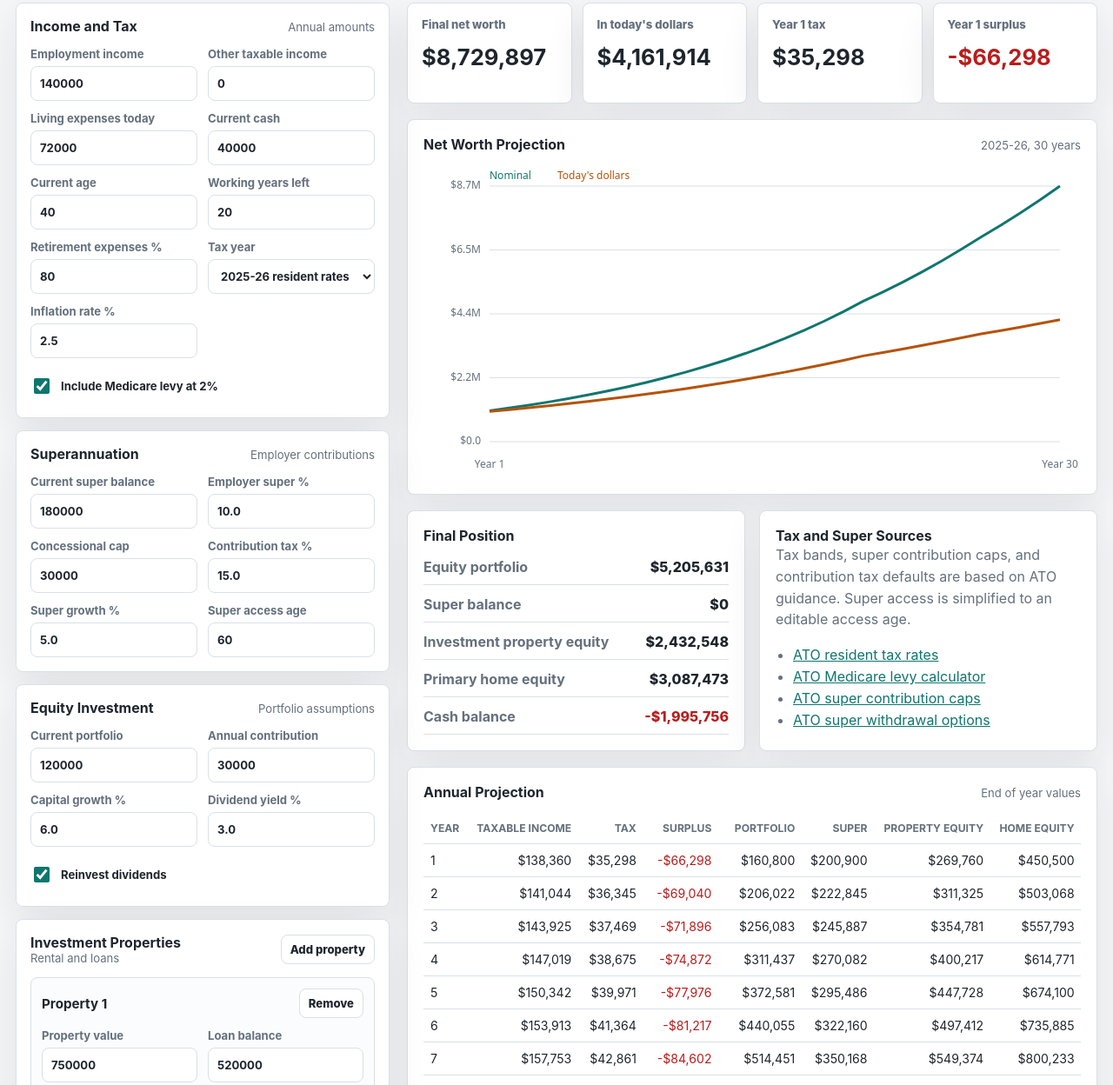
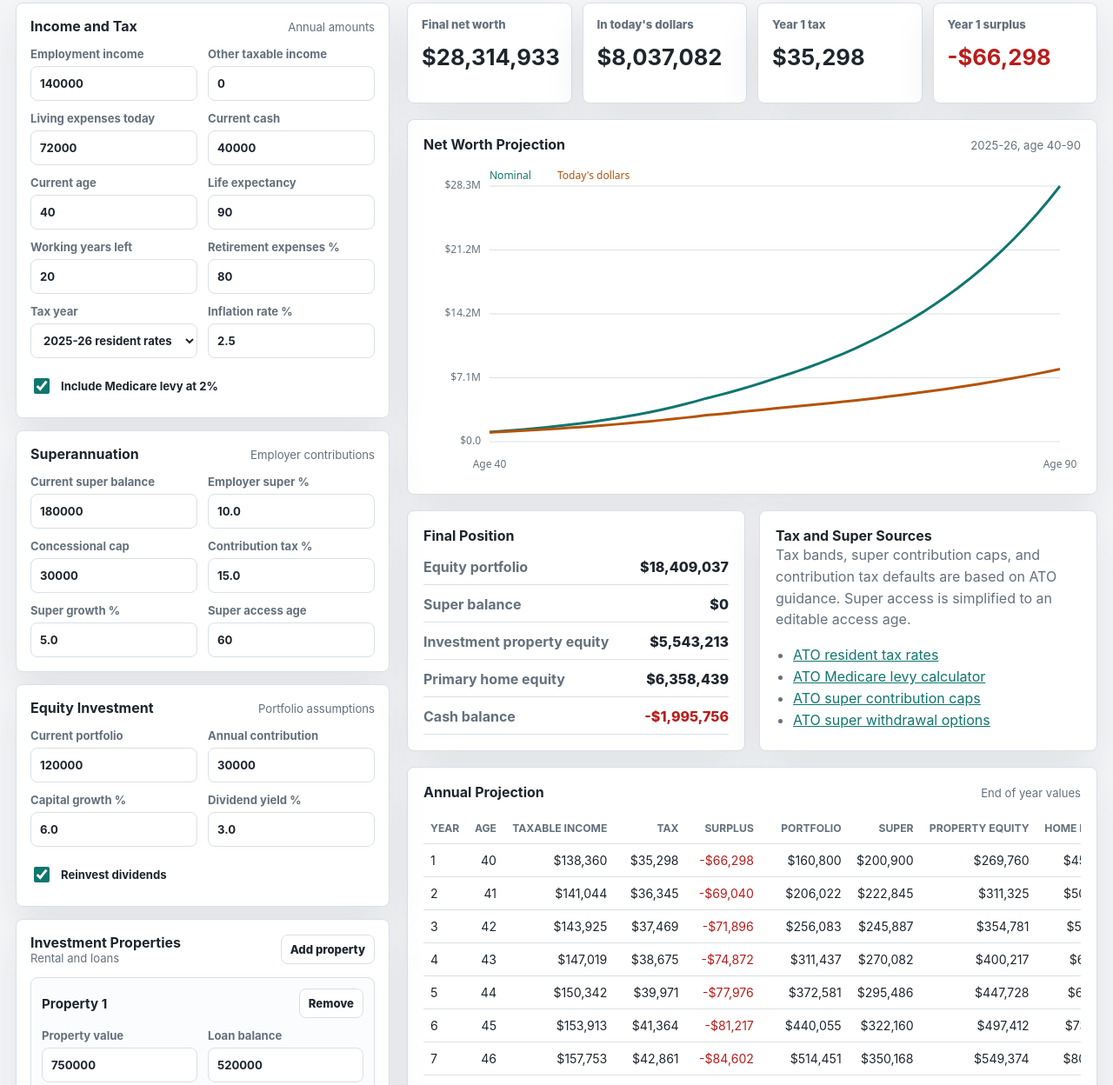
Before and after one commit to printfxyz/printfxyz.github.io, a plain HTML site: page australia-financial-planner/index.html in a window 1280 px wide. Shown: the part 284-1532 px from the top of the page at 87% size. Drawn offline with Linux system fonts and the light colour scheme; no server answers.

Commit message:
Add life expectancy projection horizon

```diff
--- a/australia-financial-planner/index.html
+++ b/australia-financial-planner/index.html
@@ -59,6 +59,10 @@
             <label>
               Current age
               <input name="currentAge" type="number" min="0" max="100" step="1" value="40">
+            </label>
+            <label>
+              Life expectancy
+              <input name="lifeExpectancy" type="number" min="1" max="120" step="1" value="90">
             </label>
             <label>
               Working years left
@@ -230,10 +234,6 @@
               Annual mortgage payment
               <input name="homePayment" type="number" min="0" step="1000" value="54000">
             </label>
-            <label>
-              Projection years
-              <input name="years" type="number" min="1" max="50" step="1" value="30">
-            </label>
           </div>
         </section>
       </form>
@@ -319,6 +319,7 @@
               <thead>
                 <tr>
                   <th>Year</th>
+                  <th>Age</th>
                   <th>Taxable income</th>
                   <th>Tax</th>
                   <th>Surplus</th>
--- a/australia-financial-planner/script.js
+++ b/australia-financial-planner/script.js
@@ -202,12 +202,19 @@ function restoreState() {
 
 function getInputs() {
   const data = new FormData(form);
+  const currentAge = Math.max(0, Math.min(120, Math.round(numberValue("currentAge"))));
+  const lifeExpectancy = Math.max(
+    currentAge,
+    Math.min(120, Math.round(numberValue("lifeExpectancy")))
+  );
+
   return {
     employmentIncome: numberValue("employmentIncome"),
     otherIncome: numberValue("otherIncome"),
     livingExpenses: numberValue("livingExpenses"),
     cash: numberValue("cash"),
-    currentAge: Math.max(0, Math.min(100, Math.round(numberValue("currentAge")))),
+    currentAge,
+    lifeExpectancy,
     workingYears: Math.max(0, Math.min(50, Math.round(numberValue("workingYears")))),
     retirementExpenseRate: percent("retirementExpenseRate"),
     taxYear: data.get("taxYear"),
@@ -230,7 +237,7 @@ function getInputs() {
     homeGrowthRate: percent("homeGrowthRate"),
     homeInterestRate: percent("homeInterestRate"),
     homePayment: numberValue("homePayment"),
-    years: Math.max(1, Math.min(50, Math.round(numberValue("years"))))
+    years: Math.max(1, lifeExpectancy - currentAge + 1)
   };
 }
 
@@ -363,6 +370,7 @@ function calculateProjection(inputs) {
 
     rows.push({
       year,
+      age,
       taxableIncome,
       tax,
       cashSurplus: adjustedCashSurplus,
@@ -514,8 +522,8 @@ function drawChart(rows) {
 
   ctx.fillStyle = "#64707d";
   ctx.textAlign = "center";
-  ctx.fillText("Year 1", padding.left, rect.height - 12);
-  ctx.fillText(`Year ${rows.length}`, padding.left + width, rect.height - 12);
+  ctx.fillText(`Age ${rows[0].age}`, padding.left, rect.height - 12);
+  ctx.fillText(`Age ${rows[rows.length - 1].age}`, padding.left + width, rect.height - 12);
 
   function drawLine(series, color) {
     ctx.strokeStyle = color;
@@ -554,6 +562,7 @@ function renderTable(rows) {
     const tr = document.createElement("tr");
     const cells = [
       row.year,
+      row.age,
       money(row.taxableIncome),
       money(row.tax),
       money(row.cashSurplus),
@@ -568,7 +577,7 @@ function renderTable(rows) {
     cells.forEach((cell, index) => {
       const td = document.createElement("td");
       td.textContent = cell;
-      if (index > 0 && String(cell).includes("-")) {
+      if (index > 1 && String(cell).includes("-")) {
         td.classList.add("negative");
       }
       tr.append(td);
@@ -592,7 +601,8 @@ function update() {
   setMoney(fields.finalIpEquity, last.ipEquity);
   setMoney(fields.finalHomeEquity, last.homeEquity);
   setMoney(fields.finalCash, last.cash);
-  fields.chartCaption.textContent = `${inputs.taxYear}, ${inputs.years} years`;
+  fields.chartCaption.textContent =
+    `${inputs.taxYear}, age ${inputs.currentAge}-${inputs.lifeExpectancy}`;
 
   drawChart(rows);
   renderTable(rows);
--- a/australia-financial-planner/styles.css
+++ b/australia-financial-planner/styles.css
@@ -392,7 +392,7 @@ dd {
 
 table {
   width: 100%;
-  min-width: 980px;
+  min-width: 1040px;
   border-collapse: collapse;
   font-size: 0.88rem;
 }
```
